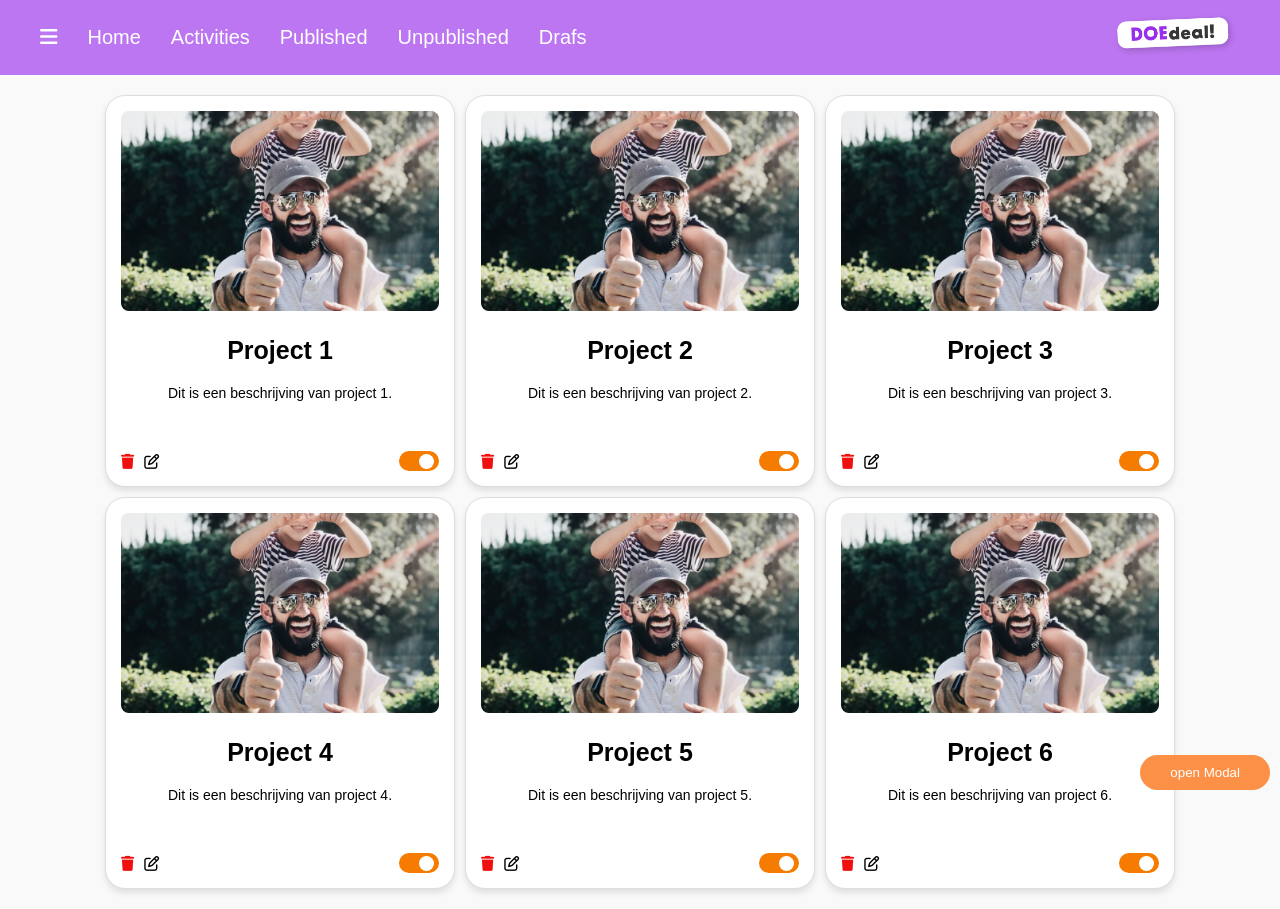
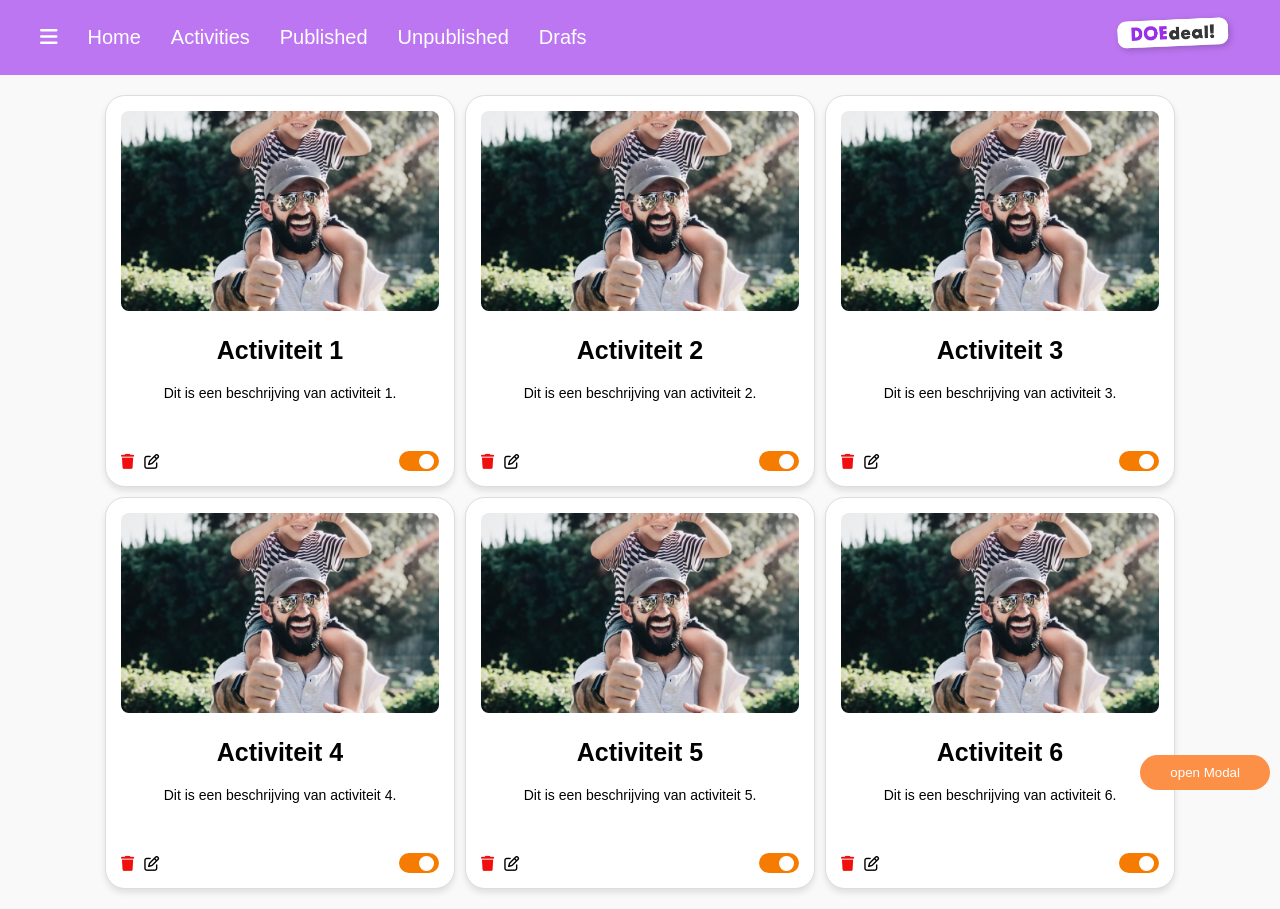
Before and after one commit to DDammers-MA/Business-portal, a Next.js app: page / in a window 1280 px wide. Built offline with nearby package versions, Linux system fonts and the light colour scheme.

Commit message:
Renamed stuff to activiteiten ipv projecten

```diff
--- a/src/app/page.tsx
+++ b/src/app/page.tsx
@@ -1,20 +1,19 @@
-"use client";
+'use client';
 
-import { Modal } from "@/components/modal/modal";
-import styles from "./page.module.scss";
-import Projecten from "@/components/Projecten/projecten";
-import { useState } from "react";
+import { Modal } from '@/components/modal/modal';
+import styles from './page.module.scss';
+import Activiteiten from '@/components/Activiteiten/activiteiten';
+import { useState } from 'react';
 
 export default function Home() {
-
 	const [isModalOpen, setIsModalOpen] = useState(false);
 	return (
 		<>
-      <button onClick={() => {
-        setIsModalOpen(true)
+			<button
+				onClick={() => {
+					setIsModalOpen(true);
 				}}
 				className={styles.modal__button}
-
 			>
 				open Modal
 			</button>
@@ -22,19 +21,15 @@ export default function Home() {
 			<Modal
 				isOpen={isModalOpen}
 				onClose={() => {
-          setIsModalOpen(false)
+					setIsModalOpen(false);
 				}}
 			>
 				<p>hallo</p>
-
 			</Modal>
 
-
-
 			<main className={styles.page__main}>
-        <Projecten />
+				<Activiteiten />
 			</main>
-
 		</>
 	);
 }
--- /dev/null
+++ b/src/components/Activiteiten/activiteiten.tsx
@@ -0,0 +1,101 @@
+'use client';
+
+import React, { useState } from 'react';
+import styles from './activiteiten.module.scss';
+
+const Activiteiten = () => {
+	const activiteiten = [
+		{
+			id: 1,
+			image: '/images/image.png',
+			title: 'Activiteit 1',
+			description: 'Dit is een beschrijving van activiteit 1.',
+		},
+		{
+			id: 2,
+			image: '/images/image.png',
+			title: 'Activiteit 2',
+			description: 'Dit is een beschrijving van activiteit 2.',
+		},
+		{
+			id: 3,
+			image: '/images/image.png',
+			title: 'Activiteit 3',
+			description: 'Dit is een beschrijving van activiteit 3.',
+		},
+		{
+			id: 4,
+			image: '/images/image.png',
+			title: 'Activiteit 4',
+			description: 'Dit is een beschrijving van activiteit 4.',
+		},
+		{
+			id: 5,
+			image: '/images/image.png',
+			title: 'Activiteit 5',
+			description: 'Dit is een beschrijving van activiteit 5.',
+		},
+		{
+			id: 6,
+			image: '/images/image.png',
+			title: 'Activiteit 6',
+			description: 'Dit is een beschrijving van activiteit 6.',
+		},
+	];
+
+	return (
+		<div className={styles.projecten}>
+			<div className={styles.projecten__list}>
+				{activiteiten.map((activiteit) => (
+					<ActiviteitCard
+						key={activiteit.id}
+						image={activiteit.image}
+						title={activiteit.title}
+						description={activiteit.description}
+					/>
+				))}
+			</div>
+		</div>
+	);
+};
+
+interface ActiviteitCardProps {
+	image: string;
+	title: string;
+	description: string;
+}
+
+const ActiviteitCard: React.FC<ActiviteitCardProps> = ({
+	image,
+	title,
+	description,
+}) => {
+	const [isToggled, setIsToggled] = useState(false);
+
+	const handleToggle = () => {
+		setIsToggled((prev) => !prev);
+	};
+
+	return (
+		<div className={styles.project}>
+			<img src={image} alt={title} className={styles.project__image} />
+			<h2 className={styles.project__title}>{title}</h2>
+			<p className={styles.project__description}>{description}</p>
+
+			<div className={styles.project__footer}>
+				<div className={styles.project__actions}>
+					<i className="fa-solid fa-trash" style={{ color: '#f00f0f' }}></i>
+					<i className="fa-regular fa-pen-to-square"></i>
+				</div>
+				<div
+					className={`${styles.toggle} ${isToggled ? styles.toggle__on : ''}`}
+					onClick={handleToggle}
+				>
+					<div className={styles.toggle__circle}></div>
+				</div>
+			</div>
+		</div>
+	);
+};
+
+export default Activiteiten;
--- a/src/components/Projecten/projecten.tsx
+++ /dev/null
@@ -1,100 +0,0 @@
-"use client";
-
-import React, { useState } from "react";
-import styles from "./projecten.module.scss";
-
-const Projecten = () => {
-  const projects = [
-    {
-      id: 1,
-      image: "/images/image.png",
-      title: "Project 1",
-      description: "Dit is een beschrijving van project 1.",
-    },
-    {
-      id: 2,
-      image: "/images/image.png",
-      title: "Project 2",
-      description: "Dit is een beschrijving van project 2.",
-    },
-    {
-      id: 3,
-      image: "/images/image.png",
-      title: "Project 3",
-      description: "Dit is een beschrijving van project 3.",
-    },
-    {
-      id: 4,
-      image: "/images/image.png",
-      title: "Project 4",
-      description: "Dit is een beschrijving van project 4.",
-    },
-    {
-      id: 5,
-      image: "/images/image.png",
-      title: "Project 5",
-      description: "Dit is een beschrijving van project 5.",
-    },
-    {
-      id: 6,
-      image: "/images/image.png",
-      title: "Project 6",
-      description: "Dit is een beschrijving van project 6.",
-    },
-  ];
-
-  return (
-    <div className={styles.projecten}>
-      <div className={styles.projecten__list}>
-        {projects.map((project) => (
-          <ProjectCard
-            key={project.id}
-            image={project.image}
-            title={project.title}
-            description={project.description}
-          />
-        ))}
-      </div>
-    </div>
-  );
-};
-
-interface ProjectCardProps {
-  image: string;
-  title: string;
-  description: string;
-}
-
-const ProjectCard: React.FC<ProjectCardProps> = ({ image, title, description }) => {
-  const [isToggled, setIsToggled] = useState(false);
-
-  const handleToggle = () => {
-    setIsToggled((prev) => !prev);
-  };
-
-  return (
-    <div className={styles.project}>
-      <img src={image} alt={title} className={styles.project__image} />
-      <h2 className={styles.project__title}>{title}</h2>
-      <p className={styles.project__description}>{description}</p>
-
-      <div className={styles.project__footer}>
-      <div className={styles.project__actions}>
-      <i className="fa-solid fa-trash" style={{ color: "#f00f0f" }}></i>
-      <i className="fa-regular fa-pen-to-square"></i>
-      </div>
-      {/* Toggle switch */}
-      <div
-        className={`${styles.toggle} ${isToggled ? styles.toggle__on : ""}`}
-        onClick={handleToggle}
-      >
-        <div className={styles.toggle__circle}></div>
-      </div>
-      </div>
-
-
-    </div>
-  );
-};
-
-export default Projecten;
```
Also changed, not shown: src/components/Activiteiten/activiteiten.module.scss (renamed from src/components/Projecten/projecten.module.scss). Lines whose indentation alone changed are shown as unchanged.
